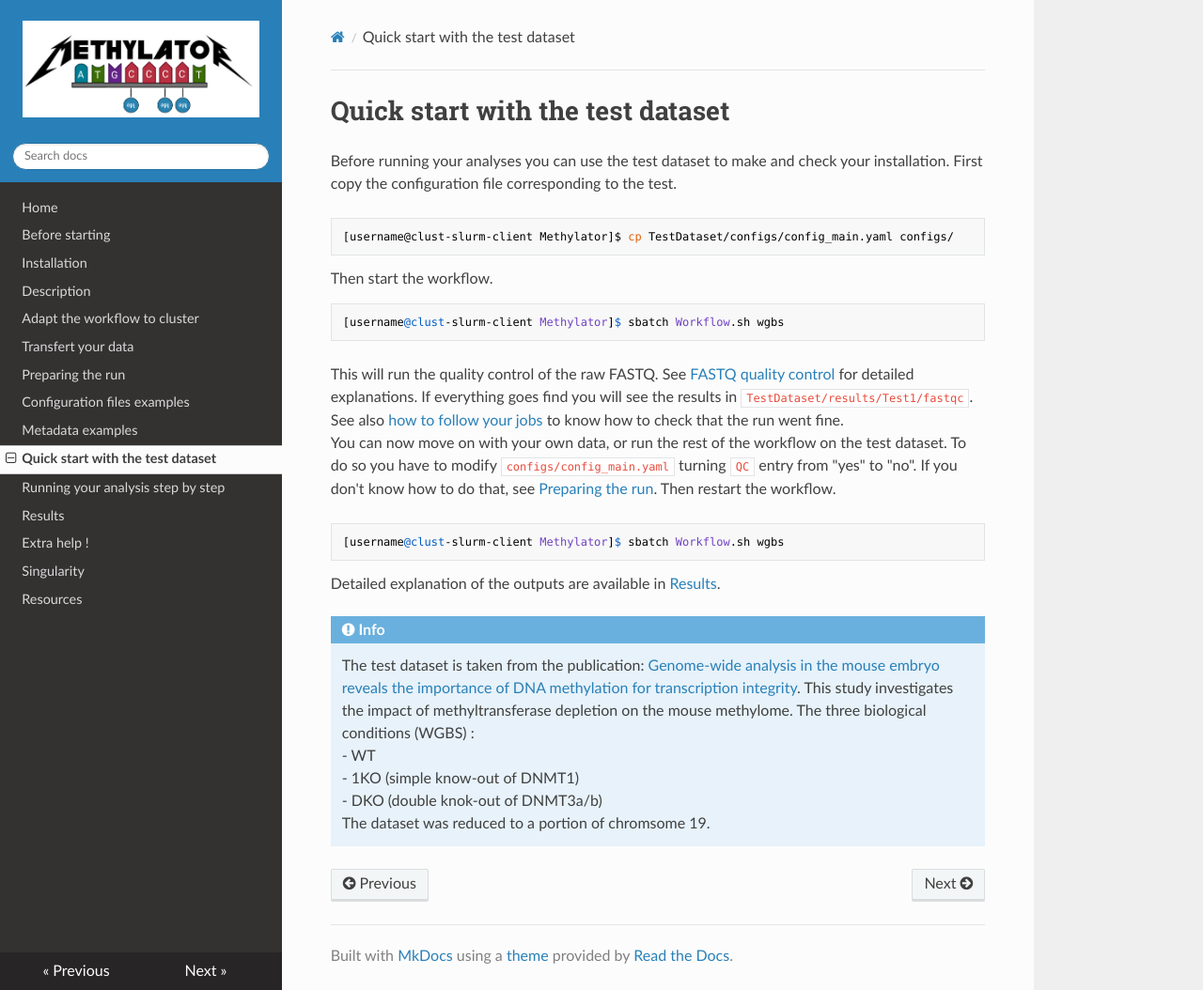
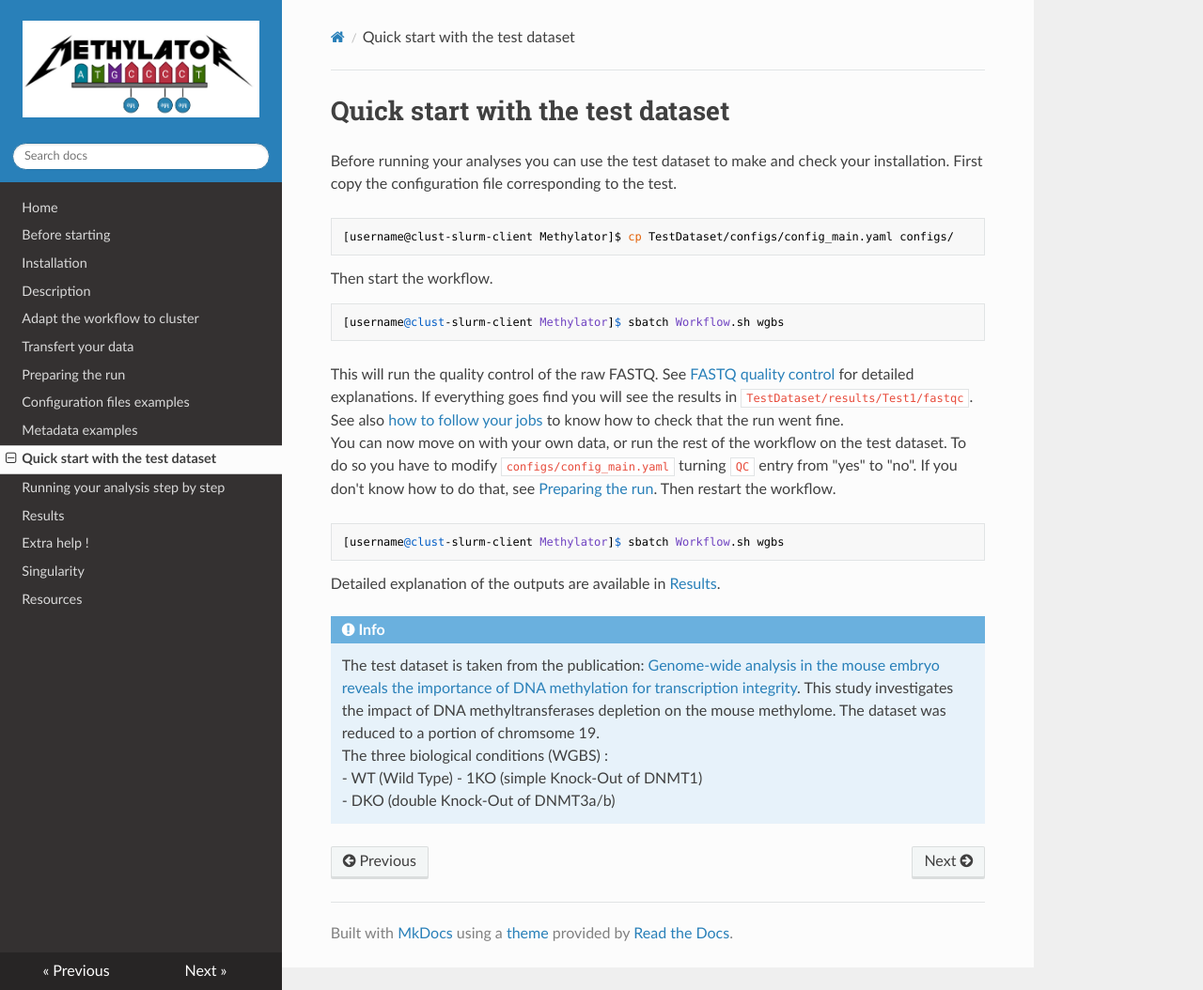
Before and after one commit to parisepigenetics/Methylator-Documentation, an MkDocs documentation site: the page built from docs/quick_start.md, in a window 1280 px wide and 1054 px high. Shown: the whole window at 94% size. Built offline with MkDocs 1.6.1, drawn with Linux system fonts in a browser that asks for light colours; nearby versions of some CDN libraries.

Commit message:
Update quick_start.md

```diff
--- a/docs/quick_start.md
+++ b/docs/quick_start.md
@@ -19,8 +19,8 @@ You can now move on with your own data, or run the rest of the workflow on the t
 Detailed explanation of the outputs are available in [Results](results.md).
 
 !!! info
-    The test dataset is taken from the publication: [Genome-wide analysis in the mouse embryo reveals the importance of DNA methylation for transcription integrity](https://www.nature.com/articles/s41467-020-16919-w). This study investigates the impact of methyltransferase depletion on the mouse methylome. The three biological conditions (WGBS) :
-    - WT
-    - 1KO (simple know-out of DNMT1)
-    - DKO (double knok-out of DNMT3a/b)
-    The dataset was reduced to a portion of chromsome 19.
+    The test dataset is taken from the publication: [Genome-wide analysis in the mouse embryo reveals the importance of DNA methylation for transcription integrity](https://www.nature.com/articles/s41467-020-16919-w). This study investigates the impact of DNA methyltransferases depletion on the mouse methylome. The dataset was reduced to a portion of chromsome 19.
+    The three biological conditions (WGBS) :
+    - WT    (Wild Type)
+    - 1KO (simple Knock-Out of DNMT1)
+    - DKO (double Knock-Out of DNMT3a/b)
```
